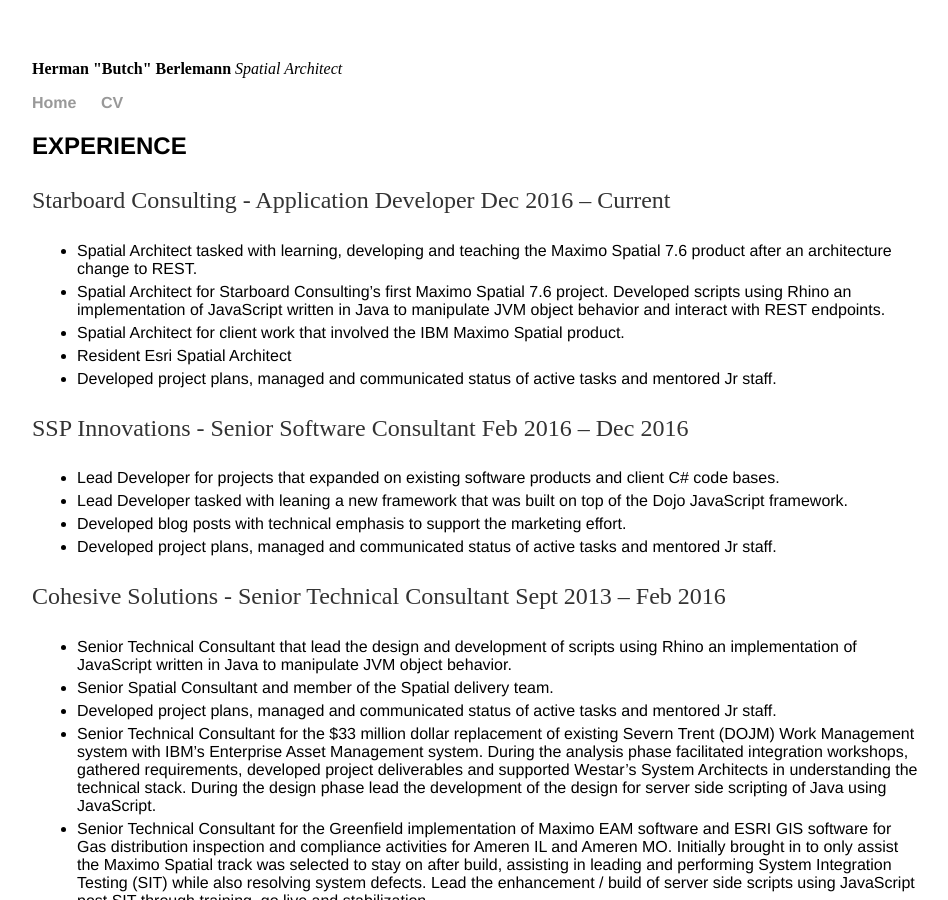
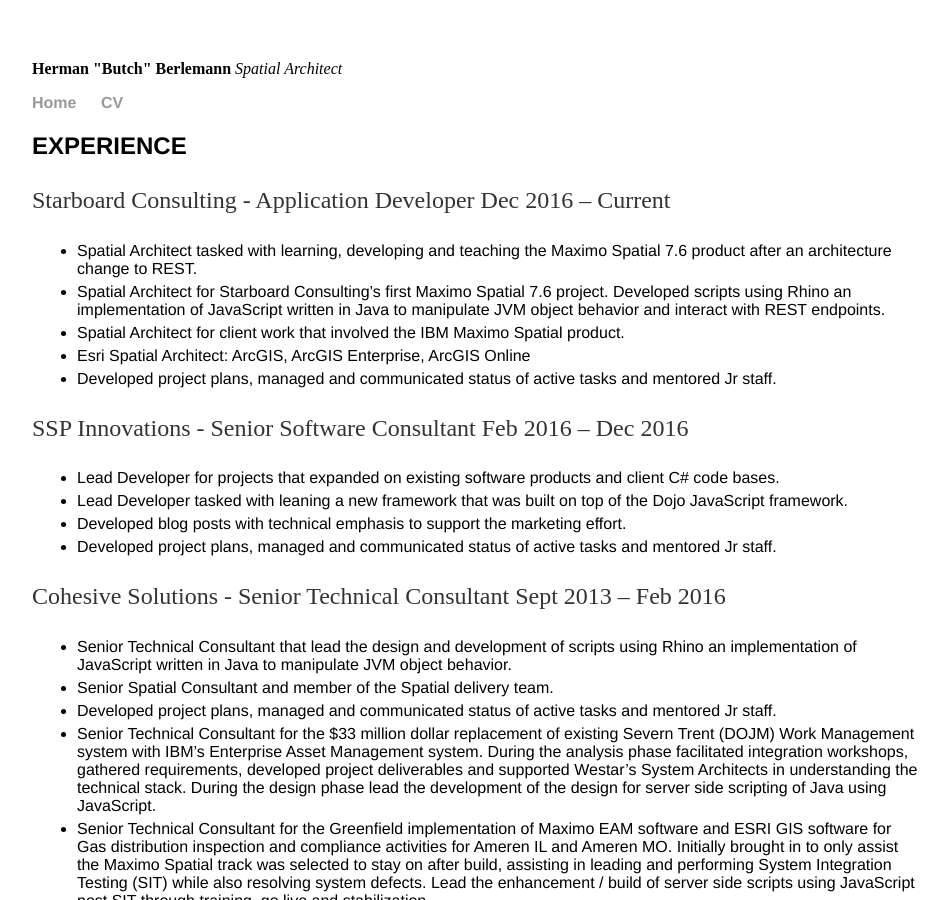
Before and after one commit to butchberlemann/butchberlemann.github.io, a Jekyll site: the page built from cv/cv.html, in a window 1280 px wide and 900 px high. Shown: the whole window, without its empty margins (160-1108 px from the left). Built offline with Jekyll 4.4.1, drawn with Linux system fonts in a browser that asks for light colours.

Commit message:
Update cv.html

```diff
--- a/cv/cv.html
+++ b/cv/cv.html
@@ -11,7 +11,7 @@
  <li class="detail" > Spatial Architect tasked with learning, developing and teaching the Maximo Spatial 7.6 product after an architecture change to REST. </li>
  <li class="detail" > Spatial Architect for Starboard Consulting’s first Maximo Spatial 7.6 project. Developed scripts using Rhino an implementation of JavaScript written in Java to manipulate JVM object behavior and interact with REST endpoints.  </li>
  <li class="detail" > Spatial Architect for client work that involved the IBM Maximo Spatial product. </li>
- <li class="detail" > Resident Esri Spatial Architect </li>
+ <li class="detail" > Esri Spatial Architect: ArcGIS, ArcGIS Enterprise, ArcGIS Online </li>
  <li class="detail" > Developed project plans, managed and communicated status of active tasks and mentored Jr staff. </li>
 </ul>
 
```
